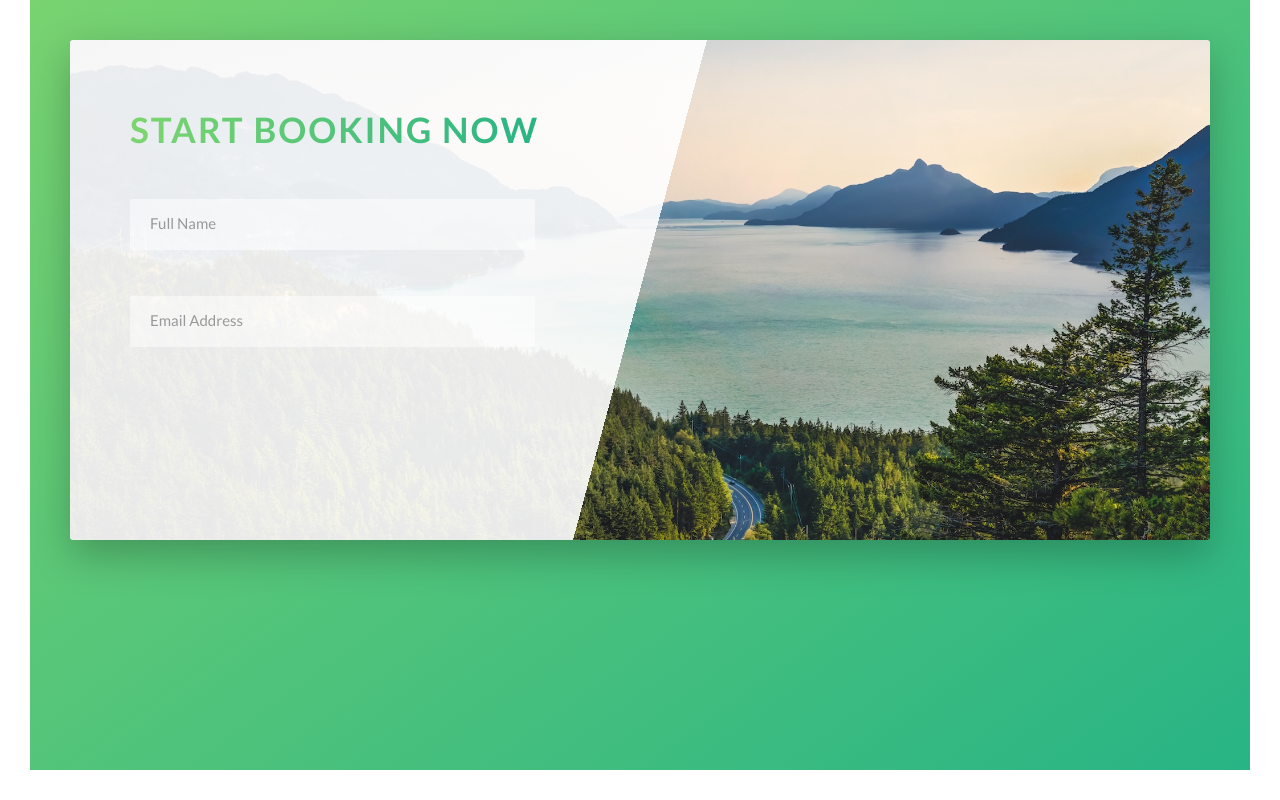
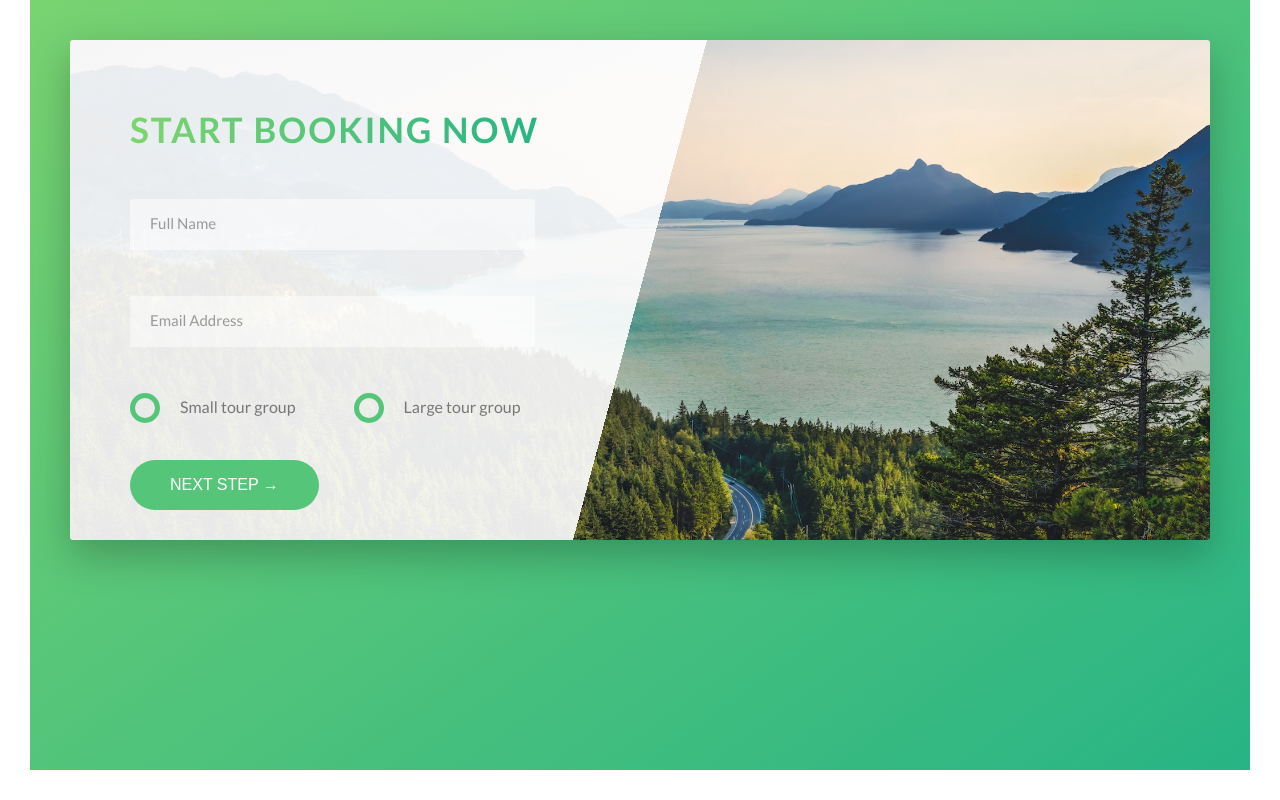
Before and after one commit to kiethohoai/1-natours, a website: page index.html in a window 1280 px wide. Shown: the part 4762-5562 px from the top of the page. Drawn offline with Linux system fonts and the light colour scheme.

Commit message:
018 Building the Booking Section - Part 3

```diff
--- a/index.html
+++ b/index.html
@@ -366,6 +366,40 @@
                   />
                   <label class="form__label" for="email">Email</label>
                 </div>
+
+                <!-- todo RADIO BUTTON -->
+                <div class="form__group u-margin-bottom-medium">
+                  <div class="form__radio-group">
+                    <input
+                      class="form__radio-input"
+                      id="small"
+                      type="radio"
+                      name="size"
+                      hidden
+                    />
+                    <label class="form__radio-label" for="small">
+                      <span class="form__radio-button"></span>
+                      Small tour group</label
+                    >
+                  </div>
+                  <div class="form__radio-group">
+                    <input
+                      class="form__radio-input"
+                      id="large"
+                      type="radio"
+                      name="size"
+                      hidden
+                    />
+                    <label class="form__radio-label" for="large">
+                      <span class="form__radio-button"></span>
+                      Large tour group</label
+                    >
+                  </div>
+                </div>
+
+                <div class="form__group">
+                  <button class="btn btn--green">Next Step &rarr;</button>
+                </div>
               </form>
             </div>
           </div>
--- a/sass/base/_utilities.scss
+++ b/sass/base/_utilities.scss
@@ -1,23 +1,23 @@
 .u-center-text {
-  text-align: center;
+  text-align: center !important;
 }
 
 .u-margin-bottom-small {
-  margin-bottom: 1.5rem;
+  margin-bottom: 1.5rem !important;
 }
 
 .u-margin-bottom-medium {
-  margin-bottom: 4rem;
+  margin-bottom: 4rem !important;
 }
 
 .u-margin-bottom-big {
-  margin-bottom: 8rem;
+  margin-bottom: 8rem !important;
 }
 
 .u-margin-top-big {
-  margin-top: 8rem;
+  margin-top: 8rem !important;
 }
 
 .u-margin-top-huge {
-  margin-top: 10rem;
+  margin-top: 10rem !important;
 }
--- a/sass/components/_button.scss
+++ b/sass/components/_button.scss
@@ -1,5 +1,6 @@
 .btn {
 
+  &,
   &:link,
   &:visited {
     text-transform: uppercase;
@@ -11,6 +12,10 @@
     transition: all 0.4s;
     position: relative;
     font-size: $default-font-size;
+
+    // Change for the <button> element
+    border: none;
+    cursor: pointer;
   }
 
   &:hover {
@@ -23,7 +28,9 @@
     }
   }
 
+  &:focus,
   &:active {
+    outline: none;
     transform: translateY(-1px);
     box-shadow: 0 0.5rem 1rem rgba($color-black, 0.2);
   }
--- a/sass/components/_form.scss
+++ b/sass/components/_form.scss
@@ -48,4 +48,50 @@
     visibility: hidden;
     transform: translateY(-4rem);
   }
+
+  &__radio-group {
+    width: 49%;
+    display: inline-block;
+  }
+
+  &__radio-label {
+    font-size: $default-font-size;
+    cursor: pointer;
+    position: relative;
+    padding-left: 5rem;
+  }
+
+  &__radio-button {
+    width: 3rem;
+    height: 3rem;
+    border: 5px solid $color-primary;
+    border-radius: 50%;
+    display: inline-block;
+
+    position: absolute;
+    left: 0;
+    top: -0.4rem;
+
+    &::after {
+      content: "";
+      display: block;
+      width: 1.3rem;
+      height: 1.3rem;
+
+      position: absolute;
+      top: 50%;
+      left: 50%;
+      transform: translate(-50%, -50%);
+
+      background-color: $color-primary;
+      border-radius: 50%;
+      opacity: 0;
+      transition: opacity .2s;
+
+    }
+  }
+
+  &__radio-input:checked+&__radio-label &__radio-button::after {
+    opacity: 1;
+  }
 }
```
Also changed, not shown: css/main.css, 1 other file.
